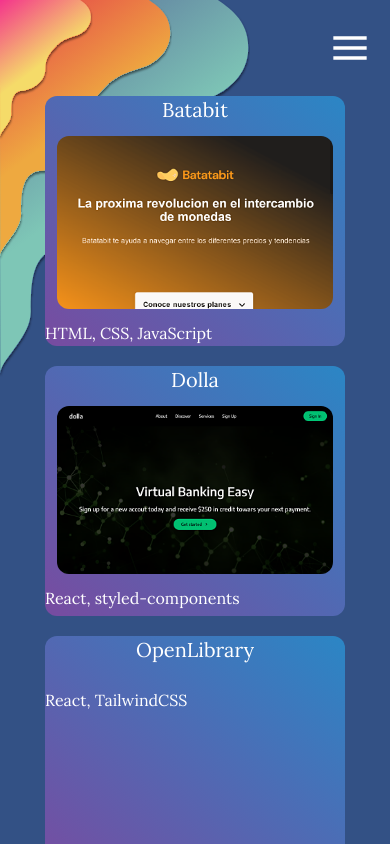
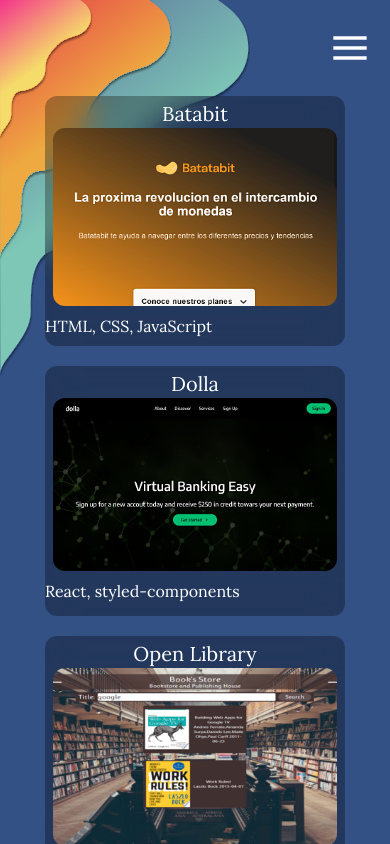
Before and after one commit to Jason171096/My_SiteWeb, a Gatsby site: page /proyectosWeb in a window 390 px wide. Built offline with nearby package versions, Linux system fonts and the light colour scheme; Gatsby itself is replaced by a stand-in of ours; what tailwindcss-scrollbar would draw is missing.

Commit message:
New glassCard

```diff
--- a/src/components/Card.tsx
+++ b/src/components/Card.tsx
@@ -1,11 +1,11 @@
 import React from 'react'
 
 export default function Card(_props: {title:string, usedTech:string, urlImage:any}) {
-    const cardStyle = "relative flex flex-col m-auto w-[300px] h-[250px] rounded-xl bg-gradient-to-tr from-violetMap to-blueMap"
+    const cardStyle = "relative flex flex-col m-auto w-[300px] h-[250px] rounded-xl glassCard"
     return (
         <div className={cardStyle}>
-            <h1 className="titleTextStyle text-xl">{_props.title}</h1>
-            <div className="m-3">
+            <h1 className="titleTextStyle text-xl mt-1">{_props.title}</h1>
+            <div className="mx-2 mb-2">
                 <img className="rounded-xl" src={_props.urlImage} alt=""/>
             </div>
             <p className="paragraphTextStyle">{_props.usedTech}</p>
--- a/src/components/Proyectos.tsx
+++ b/src/components/Proyectos.tsx
@@ -5,7 +5,7 @@
 
 const Proyectos = () => {
   const card =
-    "flex flex-row w-[250px] h-[125px] bg-gradient-to-tr from-blueMap to-violetMap justify-evenly items-center rounded-lg shadow-2xl cursor-pointer sm:w-[450px] sm:h-[225px] transform hover:scale-105 transition delay-100";
+    "flex flex-row w-[250px] h-[125px] justify-evenly items-center rounded-lg shadow-2xl cursor-pointer sm:w-[450px] sm:h-[225px] glassCard animationScale ";
   const sizeImg = "w-[100px] sm:w-[200px]";
   return (
     <div className="flex relative flex-col w-full h-[500px] justify-evenly items-center text-center text-white text-3xl sm:text-5xl">
--- a/src/components/SobreMi.tsx
+++ b/src/components/SobreMi.tsx
@@ -14,11 +14,11 @@
 const SobreMi = () => {
   const imgSize = "m-auto";
   const cardStyle =
-    "w-[280px] grid grid-cols-2 m-auto bg-gradient-to-tr from-blueMap to-violetMap rounded-xl p-2 mb-3 shadow-md transform hover:scale-105 transition delay-100";
+    "w-[280px] grid grid-cols-2 m-auto rounded-xl p-2 mb-3 shadow-md animationScale glassCard ";
   return (
     <div className="mx-auto mb-10 relative w-full h-full max-w-screen-lg overflow-y scrollbar-w-2 scrollbar-thumb-gray-400">
       <div className="grid grid-cols-1 w-full h-auto lg:h-full">
-        <div className="m-auto rounded-xl py-4 bg-gradient-to-tr from-blueMap to-violetMap max-w-xs lg:max-w-sm">
+        <div className="m-auto rounded-xl py-4 max-w-xs lg:max-w-sm glassCard">
           <h1 className="titleTextStyle text-xl lg:text-3xl">
             Mi nombre es Jason, soy desarrollador y diseñador
             <strong> FrontEnd</strong>.
--- a/src/data/proyectos.ts
+++ b/src/data/proyectos.ts
@@ -1,6 +1,7 @@
 import BataBitImg from '@images/batabit.png';
 import DollaImg from '@images/dolla.png';
 import HuluImg from '@images/hulu.png';
+import BooksImg from '@images/books.png';
 export const dataProjects: {
     title: string,
     usedTech: string,
@@ -19,9 +20,9 @@
             urlImage: DollaImg,
         },
         {
-            title: "OpenLibrary",
+            title: "Open Library",
             usedTech: "React, TailwindCSS",
-            urlImage: "",
+            urlImage: BooksImg,
         },
         {
             title: "Hulu",
@@ -29,7 +30,7 @@
             urlImage: HuluImg,
         },
         {
-            title: "User Register Crud",
+            title: "User Register",
             usedTech: "Python, MongoDB",
             urlImage: "",
         },
--- a/src/styles/global.css
+++ b/src/styles/global.css
@@ -9,5 +9,13 @@
     .paragraphTextStyle {
         @apply text-left text-white;
     }
-
+    .animationScale {
+        @apply transform hover:scale-105 transition delay-100;
+    }
+    .gradientCard {
+        @apply bg-gradient-to-tr from-blueMap to-violetMap;
+    }
+    .glassCard {
+        @apply bg-black bg-opacity-30 backdrop-filter backdrop-blur-lg;
+    }
 }
--- a/tailwind.config.js
+++ b/tailwind.config.js
@@ -22,7 +22,6 @@
       redKing: '#E53A4B',
       blueMap: '#2B86C5'/*'#4158D0'*/,
       violetMap: '#784BA0'/*'#C850C0'*/,
-      yellowMap: '#FFCC70'
     },
     backgroundColor: theme => ({
       ...theme('colors'),
```
Also changed, not shown: src/images/images/book.png (added), src/images/images/books.png (added).
